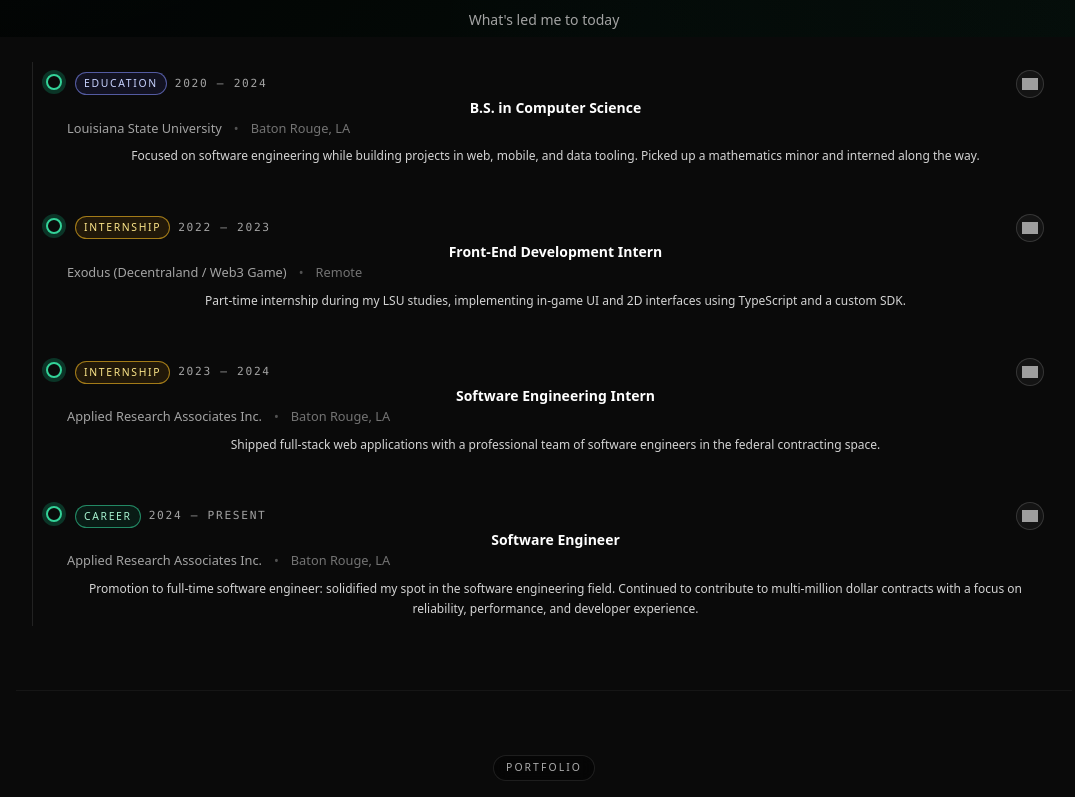
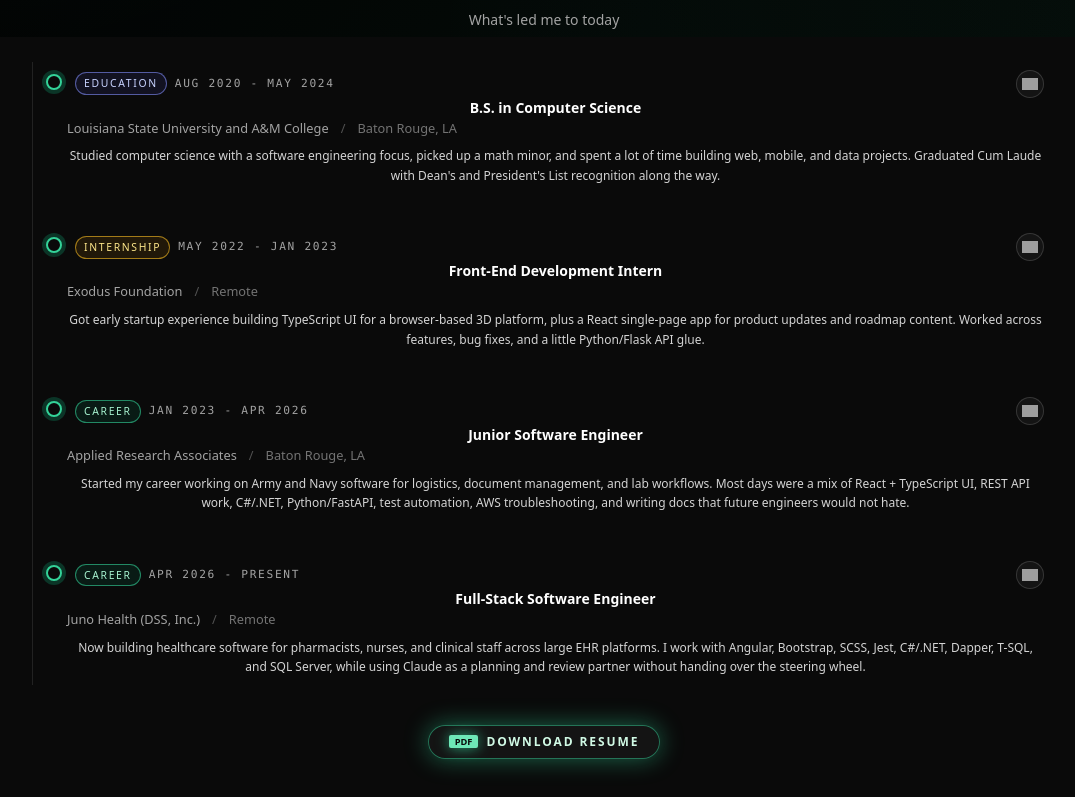
Before and after one commit to aaronchenghs/aaroncheng_v2, a React (Vite) app: page / in a window 1280 px wide. Shown: the part 763-1560 px from the top of the page, without its empty margins (96-1171 px from the left). Built offline with nearby package versions, Linux system fonts and the light colour scheme; no server answers; the database is empty; grey boxes are pictures that could not be loaded.

Commit message:
Add downloadable resume button

```diff
--- a/src/assets/timelineEntries.ts
+++ b/src/assets/timelineEntries.ts
@@ -12,46 +12,46 @@
 export const TIMELINE_ENTRIES: TimelineEntry[] = [
   {
     id: 'lsu-undergrad',
-    period: '2020 – 2024',
+    period: 'Aug 2020 - May 2024',
     title: 'B.S. in Computer Science',
-    org: 'Louisiana State University',
+    org: 'Louisiana State University and A&M College',
     location: 'Baton Rouge, LA',
     type: 'Education',
     icon: 'https://img.icons8.com/fluency/48/graduation-cap.png',
     description:
-      'Focused on software engineering while building projects in web, mobile, and data tooling. Picked up a mathematics minor and interned along the way.',
+      "Studied computer science with a software engineering focus, picked up a math minor, and spent a lot of time building web, mobile, and data projects. Graduated Cum Laude with Dean's and President's List recognition along the way.",
   },
   {
     id: 'intern-exodus',
-    period: '2022 – 2023',
+    period: 'May 2022 - Jan 2023',
     title: 'Front-End Development Intern',
-    org: 'Exodus (Decentraland / Web3 Game)',
+    org: 'Exodus Foundation',
     location: 'Remote',
     type: 'Internship',
     icon: 'https://img.icons8.com/fluency/48/briefcase.png',
     description:
-      'Part-time internship during my LSU studies, implementing in-game UI and 2D interfaces using TypeScript and a custom SDK.',
+      'Got early startup experience building TypeScript UI for a browser-based 3D platform, plus a React single-page app for product updates and roadmap content. Worked across features, bug fixes, and a little Python/Flask API glue.',
   },
   {
-    id: 'early-professional',
-    period: '2023 – 2024',
-    title: 'Software Engineering Intern',
-    org: 'Applied Research Associates Inc.',
-    location: 'Baton Rouge, LA',
-    type: 'Internship',
-    icon: 'https://img.icons8.com/fluency/48/briefcase.png',
-    description:
-      'Shipped full-stack web applications with a professional team of software engineers in the federal contracting space.',
-  },
-  {
-    id: 'current-role',
-    period: '2024 – Present',
-    title: 'Software Engineer',
-    org: 'Applied Research Associates Inc.',
+    id: 'ara-software-engineer',
+    period: 'Jan 2023 - Apr 2026',
+    title: 'Junior Software Engineer',
+    org: 'Applied Research Associates',
     location: 'Baton Rouge, LA',
     type: 'Career',
     icon: 'https://img.icons8.com/fluency/48/rocket.png',
     description:
-      'Promotion to full-time software engineer: solidified my spot in the software engineering field. Continued to contribute to multi-million dollar contracts with a focus on reliability, performance, and developer experience.',
+      'Started my career working on Army and Navy software for logistics, document management, and lab workflows. Most days were a mix of React + TypeScript UI, REST API work, C#/.NET, Python/FastAPI, test automation, AWS troubleshooting, and writing docs that future engineers would not hate.',
+  },
+  {
+    id: 'current-role',
+    period: 'Apr 2026 - Present',
+    title: 'Full-Stack Software Engineer',
+    org: 'Juno Health (DSS, Inc.)',
+    location: 'Remote',
+    type: 'Career',
+    icon: 'https://img.icons8.com/fluency/48/medical-doctor.png',
+    description:
+      'Now building healthcare software for pharmacists, nurses, and clinical staff across large EHR platforms. I work with Angular, Bootstrap, SCSS, Jest, C#/.NET, Dapper, T-SQL, and SQL Server, while using Claude as a planning and review partner without handing over the steering wheel.',
   },
 ] satisfies TimelineEntry[];
--- a/src/components/Sections/TimelineSection.tsx
+++ b/src/components/Sections/TimelineSection.tsx
@@ -6,6 +6,18 @@
 const STYLES = {
   wrapper: 'relative mx-auto w-full max-w-5xl',
   list: 'space-y-8 border-l border-white/10 pl-6',
+  resumeActionWrapper: 'mt-10 flex justify-center',
+  resumeAction:
+    'inline-flex items-center justify-center rounded-full border border-emerald-400/50 ' +
+    'gap-2 bg-neutral-900/80 px-5 py-2 text-xs font-semibold uppercase tracking-[0.16em] ' +
+    'text-emerald-100 shadow-[0_0_24px_rgba(52,211,153,0.45)] transition ' +
+    'hover:-translate-y-[1px] hover:border-emerald-300 hover:bg-emerald-400/10 ' +
+    'hover:text-white hover:shadow-[0_0_38px_rgba(52,211,153,0.75)] ' +
+    'focus-visible:outline-none focus-visible:ring-2 focus-visible:ring-emerald-400 ' +
+    'focus-visible:ring-offset-2 focus-visible:ring-offset-neutral-950',
+  resumeBadge:
+    'rounded-sm bg-emerald-300 px-1.5 py-0.5 text-[0.58rem] font-black leading-none ' +
+    'tracking-normal text-neutral-950 shadow-[0_0_14px_rgba(52,211,153,0.75)]',
   item:
     'relative group rounded-xl -ml-[2px] px-3 py-2 transition ' +
     'hover:bg-neutral-900/60 hover:shadow-lg hover:shadow-black/40',
@@ -43,6 +55,8 @@
     'group-hover:text-neutral-200',
 } as const;
 
+const RESUME_DOWNLOAD_PATH = '/AaronCheng_Resume2026.pdf';
+
 export function TimelineSection() {
   return (
     <Section
@@ -77,7 +91,7 @@
                   <span className={STYLES.org}>{item.org}</span>
                   {item.location && (
                     <>
-                      <span className={STYLES.dot}>•</span>
+                      <span className={STYLES.dot}>/</span>
                       <span className={STYLES.location}>{item.location}</span>
                     </>
                   )}
@@ -88,6 +102,13 @@
             </li>
           ))}
         </ol>
+
+        <div className={STYLES.resumeActionWrapper}>
+          <a href={RESUME_DOWNLOAD_PATH} download className={STYLES.resumeAction}>
+            <span className={STYLES.resumeBadge}>PDF</span>
+            Download Resume
+          </a>
+        </div>
       </div>
     </Section>
   );
```
Also changed, not shown: 1 other file (tests, documents, lock files or other folders).
